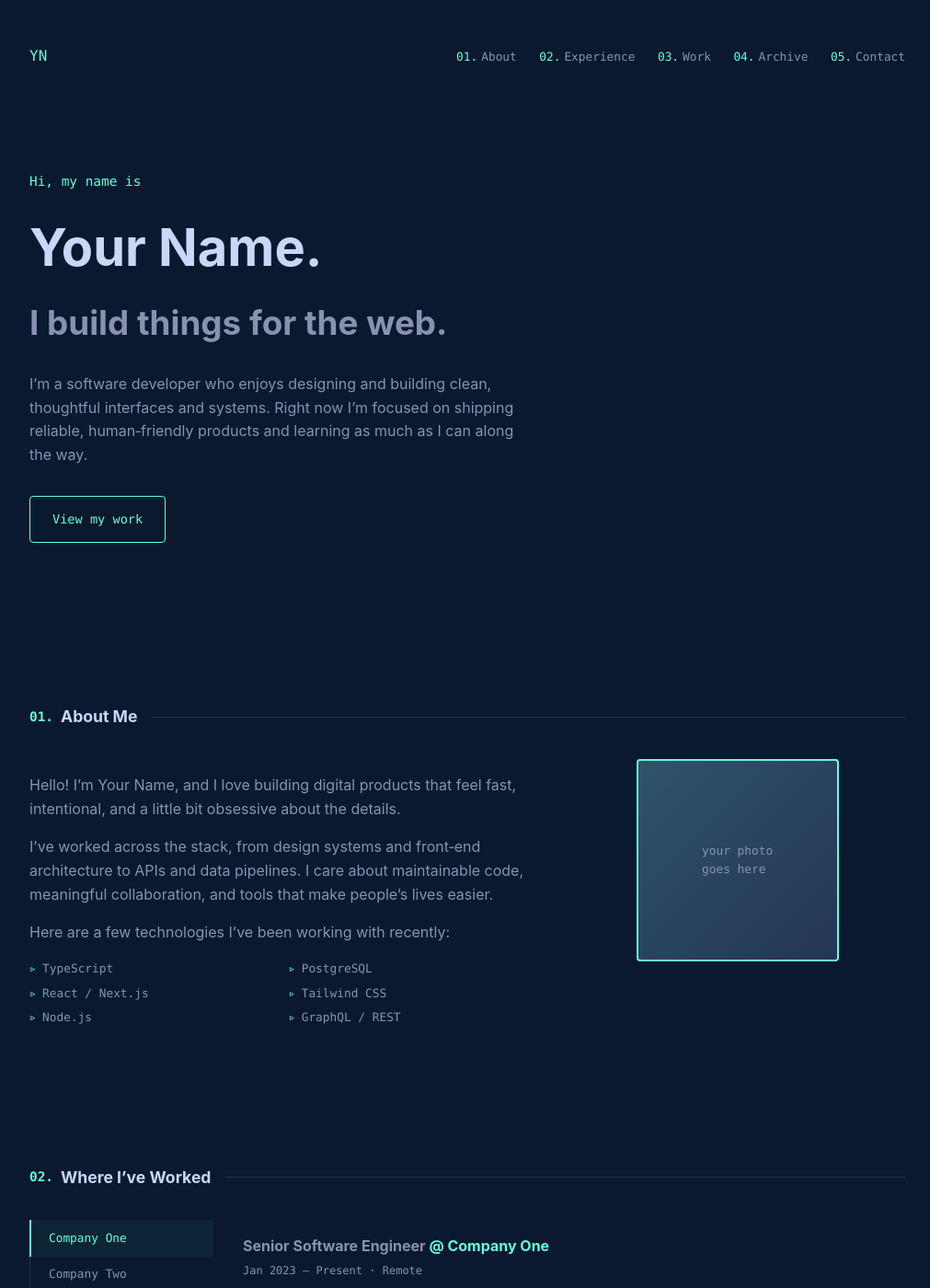
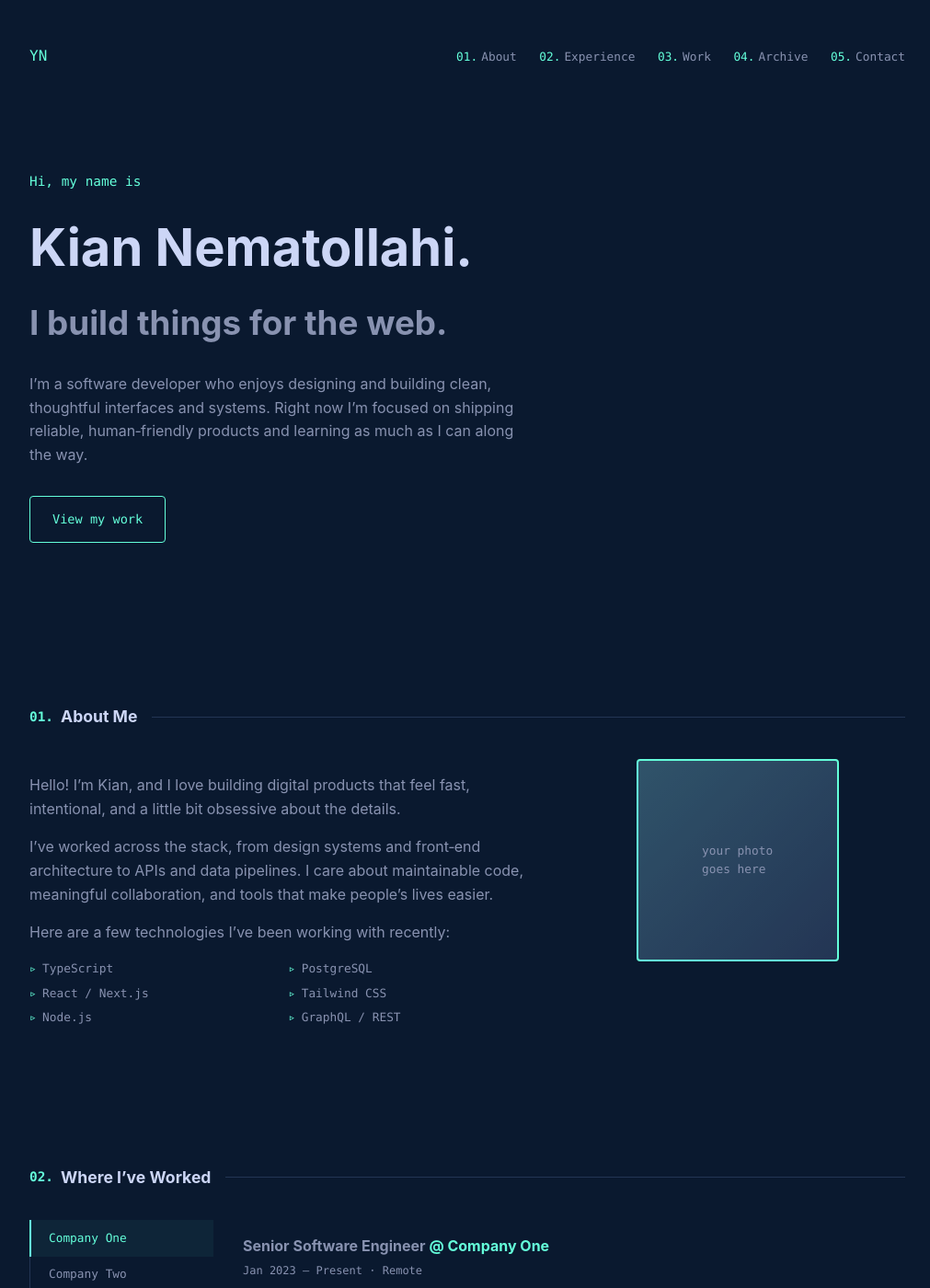
Before and after one commit to nemat777/nemat777.github.io, a Jekyll site: the page index.html, which Jekyll copies as it is, in a window 1280 px wide and 1400 px high. Shown: the whole window at 92% size, without its empty margins (132-1143 px from the left). Built offline with Jekyll 4.4.1, drawn with Linux system fonts in a browser that asks for light colours; some of the changed text lies outside the part shown.

Commit message:
Update index.html

```diff
--- a/index.html
+++ b/index.html
@@ -3,7 +3,7 @@
 <html lang="en">
 <head>
   <meta charset="UTF-8" />
-  <title>Your Name | Developer</title>
+  <title>Kian Nematollahi | Developer</title>
   <meta name="viewport" content="width=device-width, initial-scale=1" />
   <style>
     :root {
@@ -528,7 +528,7 @@
     <!-- Hero -->
     <section class="hero" id="top">
       <div class="hero-subtitle">Hi, my name is</div>
-      <h1 class="hero-title">Your Name.</h1>
+      <h1 class="hero-title">Kian Nematollahi.</h1>
       <h2 class="hero-tagline">I build things for the web.</h2>
       <p class="hero-body">
         I’m a software developer who enjoys designing and building clean, thoughtful interfaces and
@@ -544,7 +544,7 @@
       <div class="about-grid">
         <div class="about-text">
           <p>
-            Hello! I’m Your Name, and I love building digital products that feel fast, intentional,
+            Hello! I’m Kian, and I love building digital products that feel fast, intentional,
             and a little bit obsessive about the details.
           </p>
           <p>
@@ -726,7 +726,7 @@
     </section>
 
     <footer>
-      <div>Built by Your Name</div>
+      <div>Built by Kian Nematollahi</div>
     </footer>
   </main>
 </body>
```
